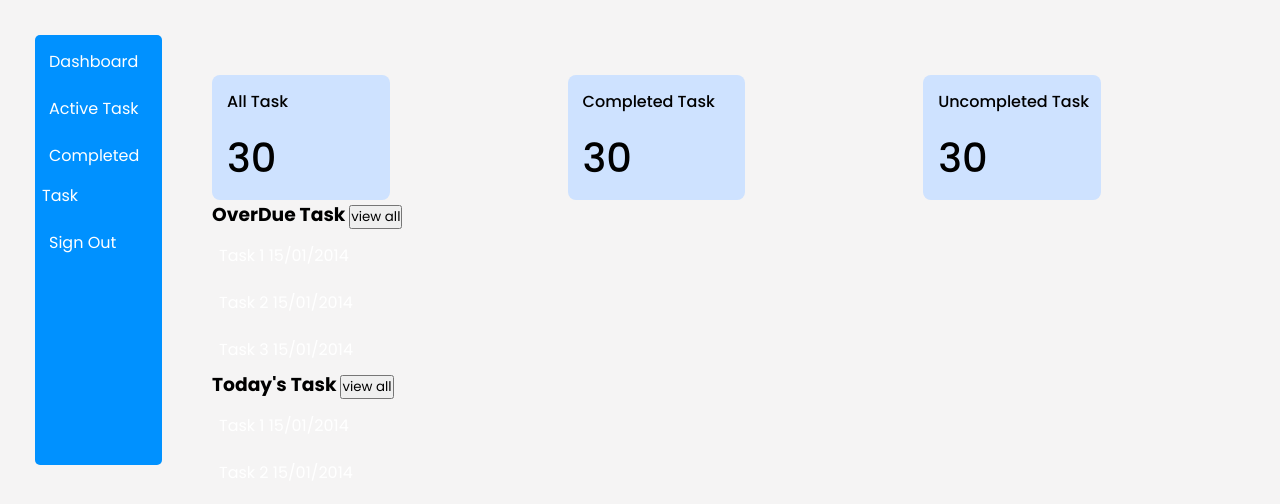
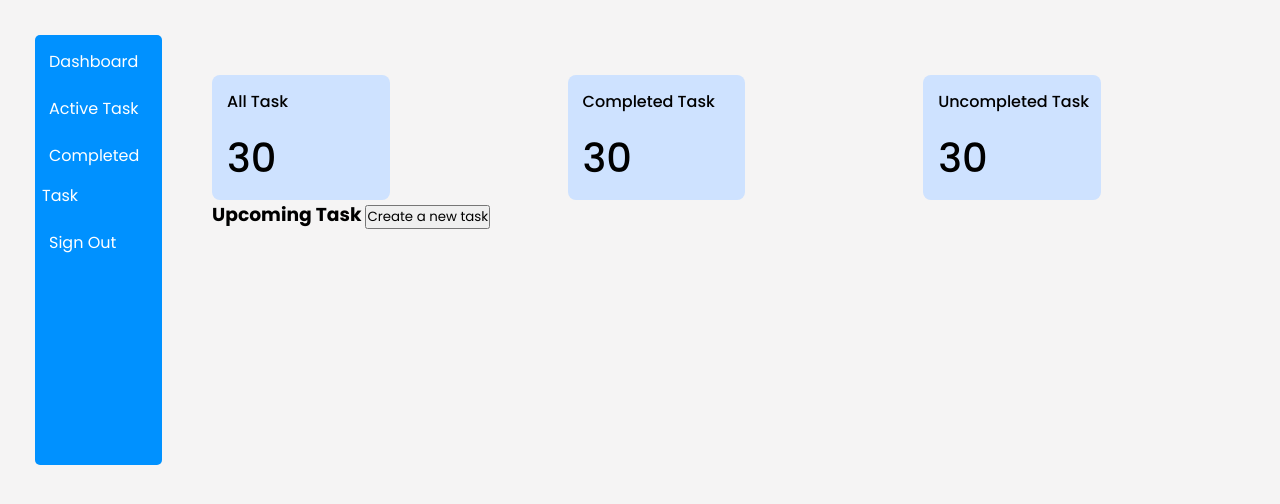
Before and after one commit to ayomikunolalekan/TaskFlowPro, a Flask app: page / in a window 1280 px wide. Shown: the part 70-574 px from the top of the page. Run offline with Flask 3, Linux system fonts and the light colour scheme; a user stored in the database is signed in; data comes from the database, SQL or seed files in the repository; data that the repository does not hold is empty.

Commit message:
feat: made some changes to the dashboard.html file and the models.py file

```diff
--- a/website/models.py
+++ b/website/models.py
@@ -22,11 +22,12 @@ class User(db.Model, UserMixin):
 
 
 class Task(db.Model):
-    id = db.Column(db.Integer, primary_key= True)
+    id = db.Column(db.Integer, primary_key= True, autoincrement=True)
     title = db.Column(db.String(100), nullable= False)
     start = db.Column(db.DateTime, nullable= False)
     end = db.Column(db.DateTime, nullable= False)
     status = db.Column(db.String(100), nullable= False)
+    today = db.Column(db.DateTime, default=datetime.datetime.now())
     user_id = db.Column(db.Integer, db.ForeignKey("user.id"), nullable= False)
 
     def __init__(self, title, start, end, status, user_id):
--- a/website/templates/dashboard.html
+++ b/website/templates/dashboard.html
@@ -17,13 +17,13 @@
     <div class="container">
     <div class="sidenav">
     <ul class="das">
-        <li class="list"><a href="" class="dash">Dashboard</a></li>
+        <li class="list"><a href="/" class="dash">Dashboard</a></li>
         <li class="list"><a href="" class="history">Active Task</a></li>
         <li class="list"><a href="" class="signout">Completed Task</a></li>
     </ul>
 
     <ul class="dasb">
-        <li class="list"><a href="" class="signout">Sign Out</a></li>
+        <li class="list"><a href="/logout" class="signout">Sign Out</a></li>
     </ul>
 
     </div>
@@ -47,7 +47,7 @@
     </div>
 
 
-    <div class="task-group">
+    <!-- <div class="task-group">
         <h3> OverDue Task <span><input type="button" value="view all" class="btn"></span></h3>
 
     </div>
@@ -70,32 +70,24 @@
                 <li>Task 3 <span class="date">15/01/2014</span></li>
             </ul>
         </div>
-    </div>
+    </div> -->
 
 
     <div class="task-group">
-        <h3> Today's Task <span><input type="button" value="view all" class="btn"></span></h3>
+        <h3> Upcoming Task <span><a href="/create_task"><input type="button" value="Create a new task" class="btn"></a></span></h3>
 
     </div>
 
     <div class="task-list">
         <div class="task">
             <ul class="task-details">
-                <li>Task 1 <span class="date">15/01/2014</span></li>
+                {% for task in user.tasks %}
+                <li>{{ task.title }}<span class="date">To start: {{ task.start }}</span></li>
+                {% endfor %}
             </ul>
         </div>
 
-        <div class="task">
-            <ul class="task-details">
-                <li>Task 2 <span class="date">15/01/2014</span></li>
-            </ul>
-        </div>
 
-        <div class="task">
-            <ul class="task-details">
-                <li>Task 3 <span class="date">15/01/2014</span></li>
-            </ul>
-        </div>
     </div>
 
 
```
